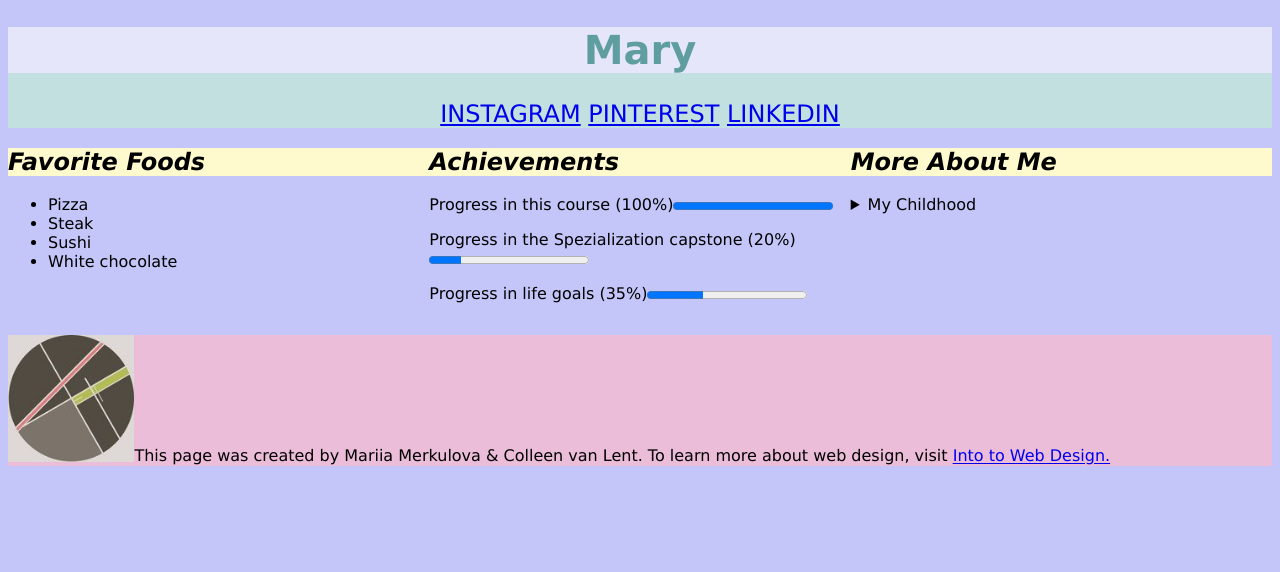
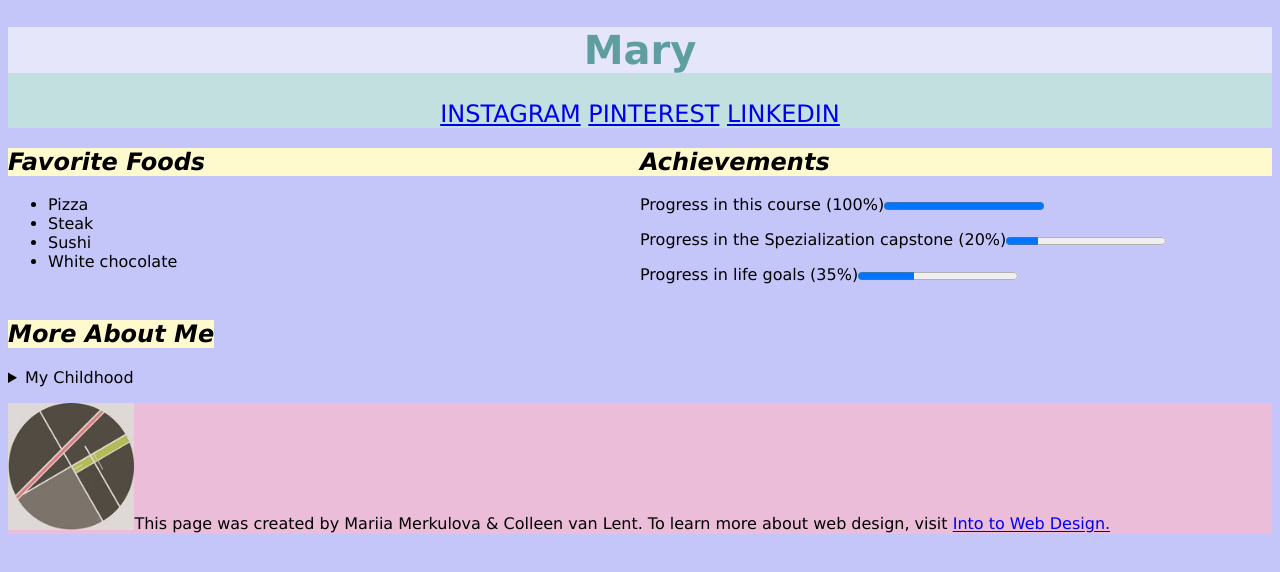
Before and after one commit to blimpim/Exam-page, a plain HTML site: page index.html in a window 1280 px wide. Drawn offline with Linux system fonts and the light colour scheme.

Commit message:
Add files via upload

```diff
--- a/css/style.css
+++ b/css/style.css
@@ -32,6 +32,10 @@ section{
     display: table-cell;
     width: 33%;
 }
+div{
+    display: block;
+    width: max-content;
+}
 footer{
     background-color: rgb(236, 189, 217);
 
--- a/index.html
+++ b/index.html
@@ -34,13 +34,13 @@
 
     </section>
 
-    <section>
+    <div>
         <h2>More About Me</h2>
      <details><summary>My Childhood</summary>I grew up in Astakhan. it's a small town.</details>
-    </section>
+    </div>
  </body>
 
  <footer>
-        <p> <img src="logo.png" width = "10%" alt="LOGO"/>This page was created by Mariia Merkulova & Colleen van Lent.
+        <p> <img src="logo.png" width = "10%" alt="WD4E"/>This page was created by Mariia Merkulova & Colleen van Lent.
             To learn more about web design, visit <a href="https://www.intro-webdesign.com/">Into to Web Design.</a></p>
 </footer>
```
